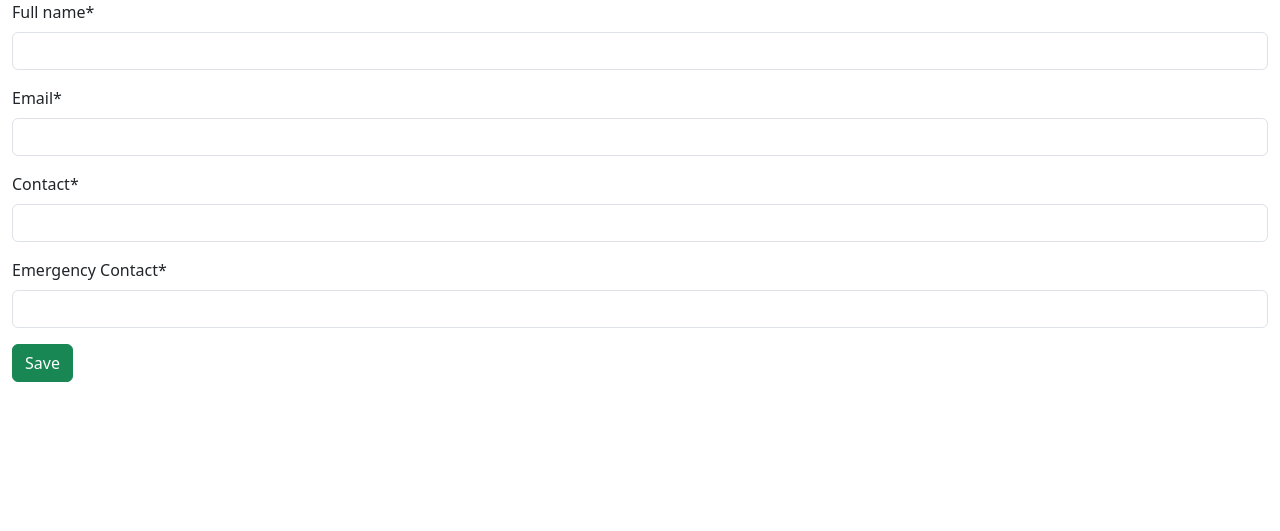
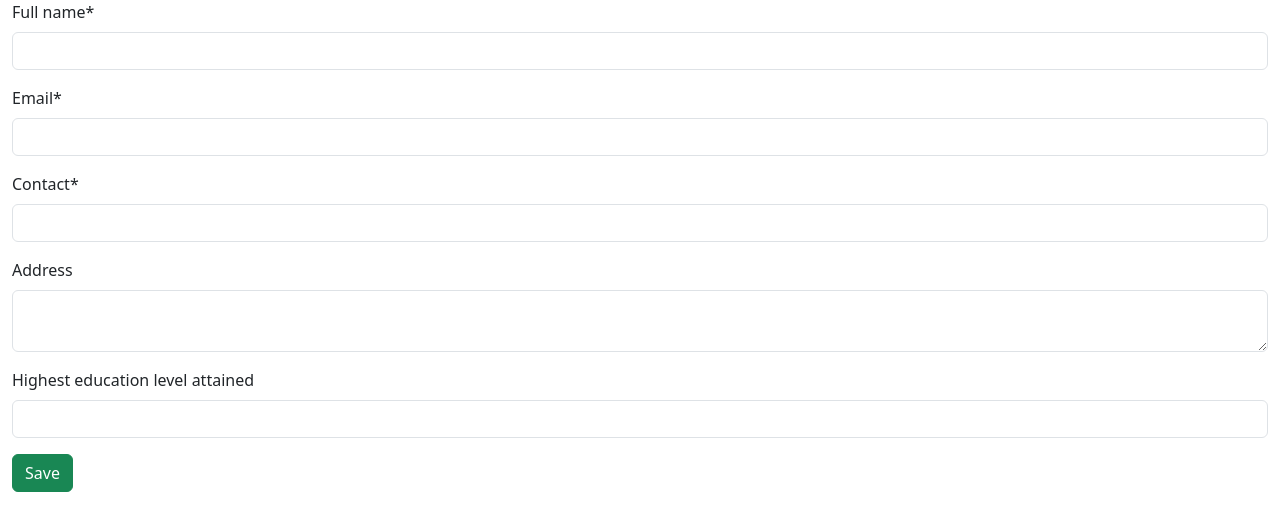
Before and after one commit to aarogaya-tech/aarogya.ai, a Django app: page /new-client in a window 1280 px wide. Shown: the part 56-587 px from the top of the page. Run offline with Django 4.2, Linux system fonts and the light colour scheme; the visitor is signed in with stand-in values (Sample User, id 1); some libraries are stand-ins or nearby versions.

Commit message:
updates forms and views

```diff
--- a/wave_website/main/forms.py
+++ b/wave_website/main/forms.py
@@ -24,11 +24,21 @@ class PatientForm(forms.Form):
     full_name = forms.CharField(label="Full name", max_length=511)
     email = forms.EmailField(label="Email")
     contact = forms.CharField(label="Contact", max_length=24)
-    emergency_contact = forms.CharField(label="Emergency Contact", max_length=24)
+    address = forms.CharField(
+        widget=forms.Textarea(attrs={'rows': 2}),
+        label="Address",
+        max_length=1000,
+        required=False
+    )
+    education = forms.CharField(
+        label="Highest education level attained",
+        max_length=511,
+        required=False
+    )
 
     class Meta:
         model = Patient
-        fields = ["full_name", "email", "contact", "emergency_contact"]
+        fields = ["full_name", "email", "contact", "emergency_contact", "address", "education"]
 
 
 class SessionForm(forms.ModelForm):
--- a/wave_website/main/views.py
+++ b/wave_website/main/views.py
@@ -104,7 +104,7 @@ def client_detail(request, client_id: int, session_id=None):
                     else SessionNote.objects.get(session=session)
             except SessionNote.DoesNotExist:
                 note = None
-            print(note)
+
             if note:
                 session_notes_form = SessionNotesForm(instance=note)
 
@@ -114,7 +114,7 @@ def client_detail(request, client_id: int, session_id=None):
                 transcript = session.transcript_set.all()[0]
                 try:
                     transcript.content = transcript.text_file_url.file.read().decode('utf-8')
-                except (ValueError):
+                except ValueError:
                     transcript = None
 
     except Patient.DoesNotExist:
```
Also changed, not shown: wave_website/main/templates/main/client_detail.html (+10 -1 lines).
